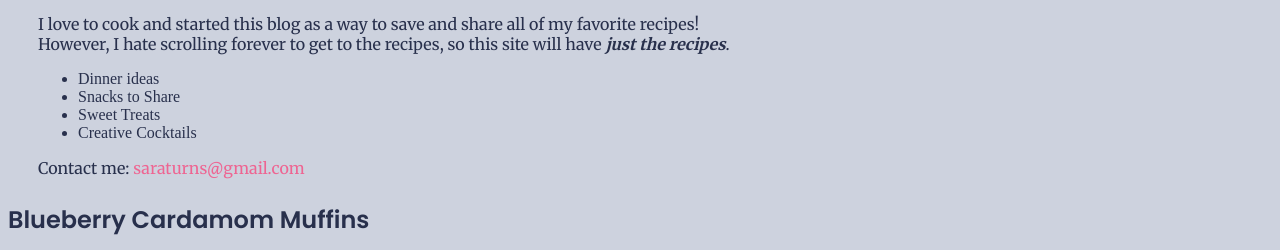
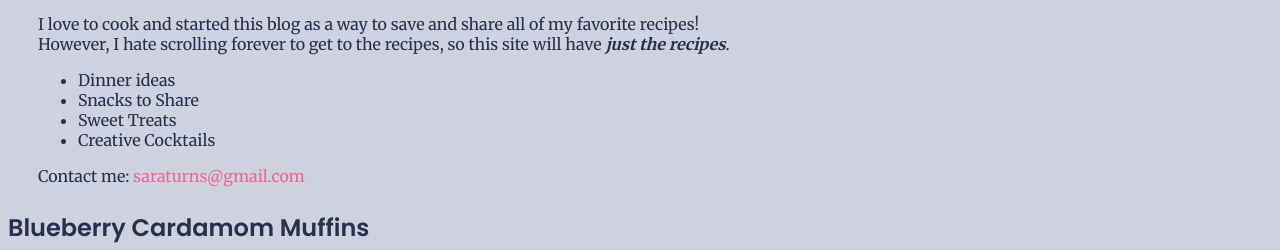
Before and after one commit to saraturns/saraturns.github.io, a plain HTML site: page unit_3/index.html in a window 1280 px wide. Shown: the part 550-800 px from the top of the page. Drawn offline with Linux system fonts and the light colour scheme.

Commit message:
Update style.css

```diff
--- a/unit_3/css/style.css
+++ b/unit_3/css/style.css
@@ -36,7 +36,7 @@ p {
 	font-size: 1em;
 	color: #28304c;
 	font-weight: 1em;
-	font-family: Merriweather, Times, Serif;
+	font-family: Merriweather, 'Times New Roman', Serif;
 }
 
 ul {
@@ -45,6 +45,7 @@ ul {
 	font-size: 1em;
 	color: #28304c;
 	font-weight: 1em;
+	font-family: Merriweather, 'Times New Roman', Serif;
 }
 
 hr {
```
